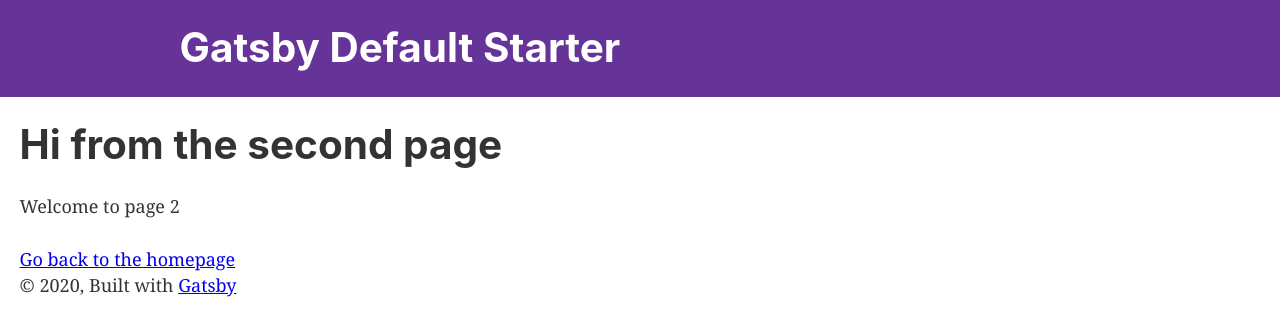
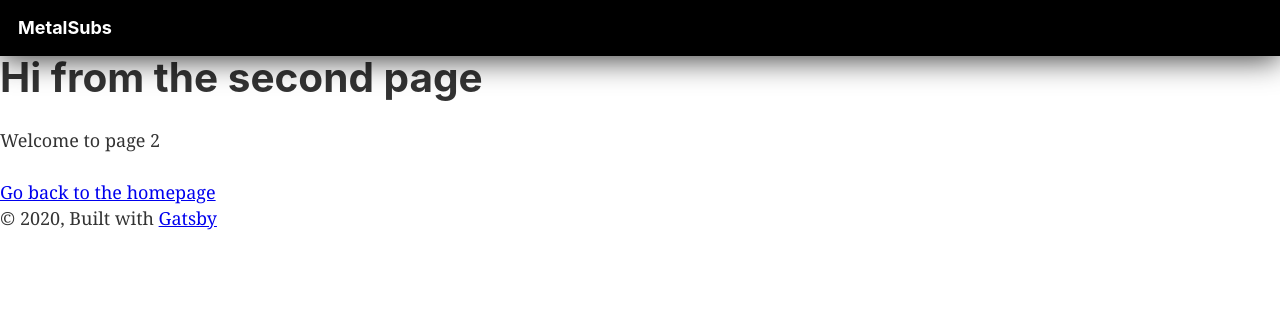
Before and after one commit to metalsubs/metalsubs.github.io, a Gatsby site: page /page-2 in a window 1280 px wide. Built offline with nearby package versions, Linux system fonts and the light colour scheme; Gatsby itself is replaced by a stand-in of ours.

```diff
--- a/gatsby-config.js
+++ b/gatsby-config.js
@@ -1,8 +1,8 @@
 module.exports = {
   siteMetadata: {
-    title: `Gatsby Default Starter`,
+    title: `MetalSubs`,
     description: `Kick off your next, great Gatsby project with this default starter. This barebones starter ships with the main Gatsby configuration files you might need.`,
-    author: `@gatsbyjs`,
+    author: `@metalsubs`,
   },
   plugins: [
     `gatsby-plugin-react-helmet`,
--- /dev/null
+++ b/src/components/header.css
@@ -0,0 +1,36 @@
+.header-container {
+    position: fixed;
+    top: 0;
+    margin: 0;
+    padding: 0;
+    width: 100%;
+    z-index: 2020;
+    transform: translateY(0);
+    transition: transform 0.3s ease;
+    background-color: black;
+    max-height: 56px;
+    height: 100%;
+    display: flex;
+    -webkit-box-shadow: 0px 4px 30px 0px rgba(0,0,0,0.75);
+    -moz-box-shadow: 0px 4px 30px 0px rgba(0,0,0,0.75);
+    box-shadow: 0px 4px 30px 0px rgba(0,0,0,0.75);
+}
+
+.header-content {
+    margin: 0 1rem;
+    padding: 0;
+    display: flex;
+    align-items: center;
+}
+
+.header-content h1 {
+    margin: 0;
+    padding: 0;
+    display: flex;
+}
+
+.header-content h1 a {
+    font-size: 1rem;
+    color: white;
+    text-decoration: none;
+}
--- a/src/components/header.js
+++ b/src/components/header.js
@@ -1,29 +1,13 @@
 import { Link } from "gatsby"
 import PropTypes from "prop-types"
 import React from "react"
+import './header.css'
 
 const Header = ({ siteTitle }) => (
-  <header
-    style={{
-      background: `rebeccapurple`,
-      marginBottom: `1.45rem`,
-    }}
-  >
-    <div
-      style={{
-        margin: `0 auto`,
-        maxWidth: 960,
-        padding: `1.45rem 1.0875rem`,
-      }}
-    >
+  <header className="header-container">
+    <div className="header-content">
       <h1 style={{ margin: 0 }}>
-        <Link
-          to="/"
-          style={{
-            color: `white`,
-            textDecoration: `none`,
-          }}
-        >
+        <Link to="/">
           {siteTitle}
         </Link>
       </h1>
--- a/src/components/layout.js
+++ b/src/components/layout.js
@@ -26,20 +26,12 @@
   return (
     <>
       <Header siteTitle={data.site.siteMetadata.title} />
-      <div
-        style={{
-          margin: `0 auto`,
-          maxWidth: 1440,
-          padding: `0 1.0875rem 1.45rem`,
-        }}
-      >
-        <main>{children}</main>
-        <footer>
-          © {new Date().getFullYear()}, Built with
-          {` `}
-          <a href="https://www.gatsbyjs.org">Gatsby</a>
-        </footer>
-      </div>
+      <main style={{ marginTop: '56px' }}>{children}</main>
+      <footer>
+        © {new Date().getFullYear()}, Built with
+        {` `}
+        <a href="https://www.gatsbyjs.org">Gatsby</a>
+      </footer>
     </>
   )
 }
```
Also changed, not shown: src/pages/video.js (+15 -0 lines).
